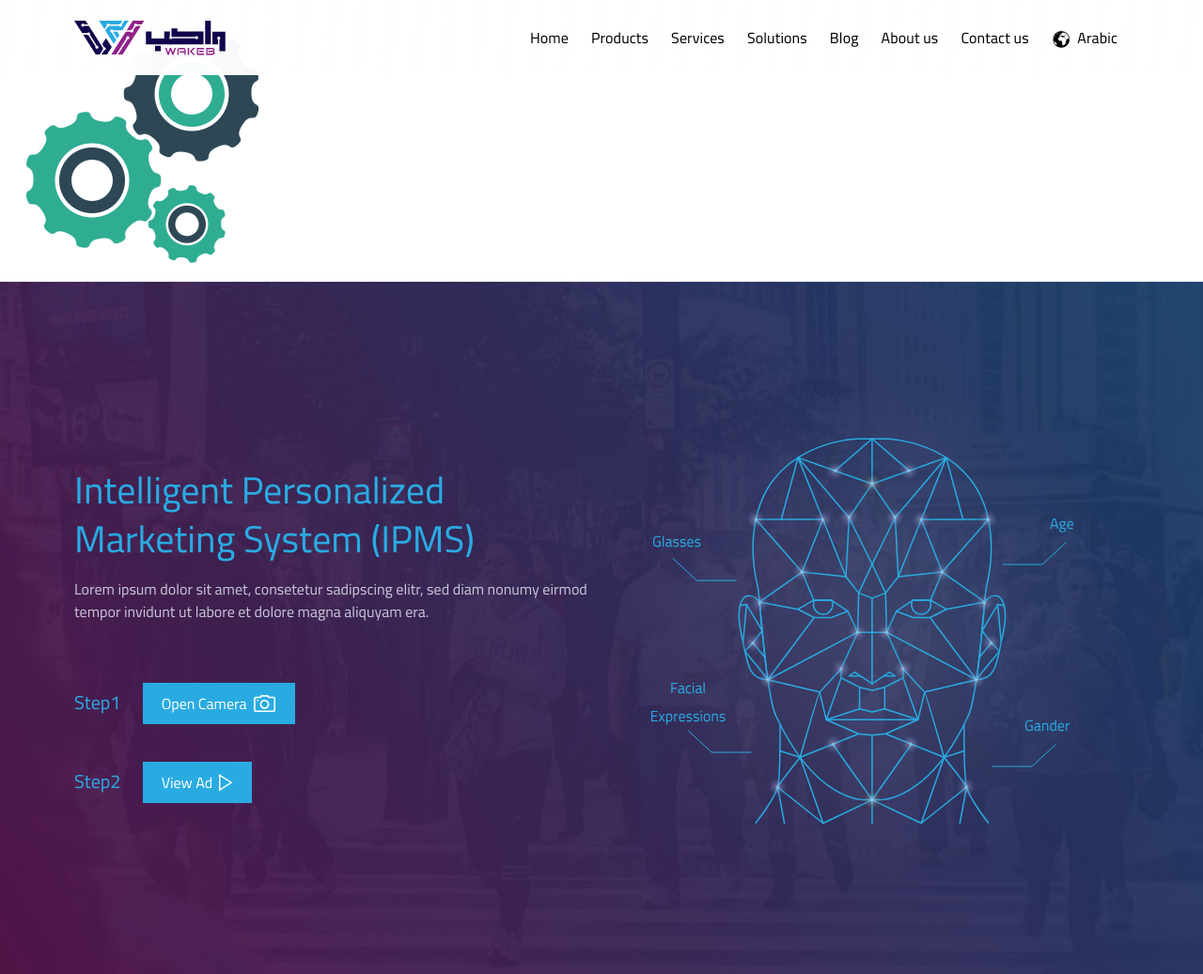
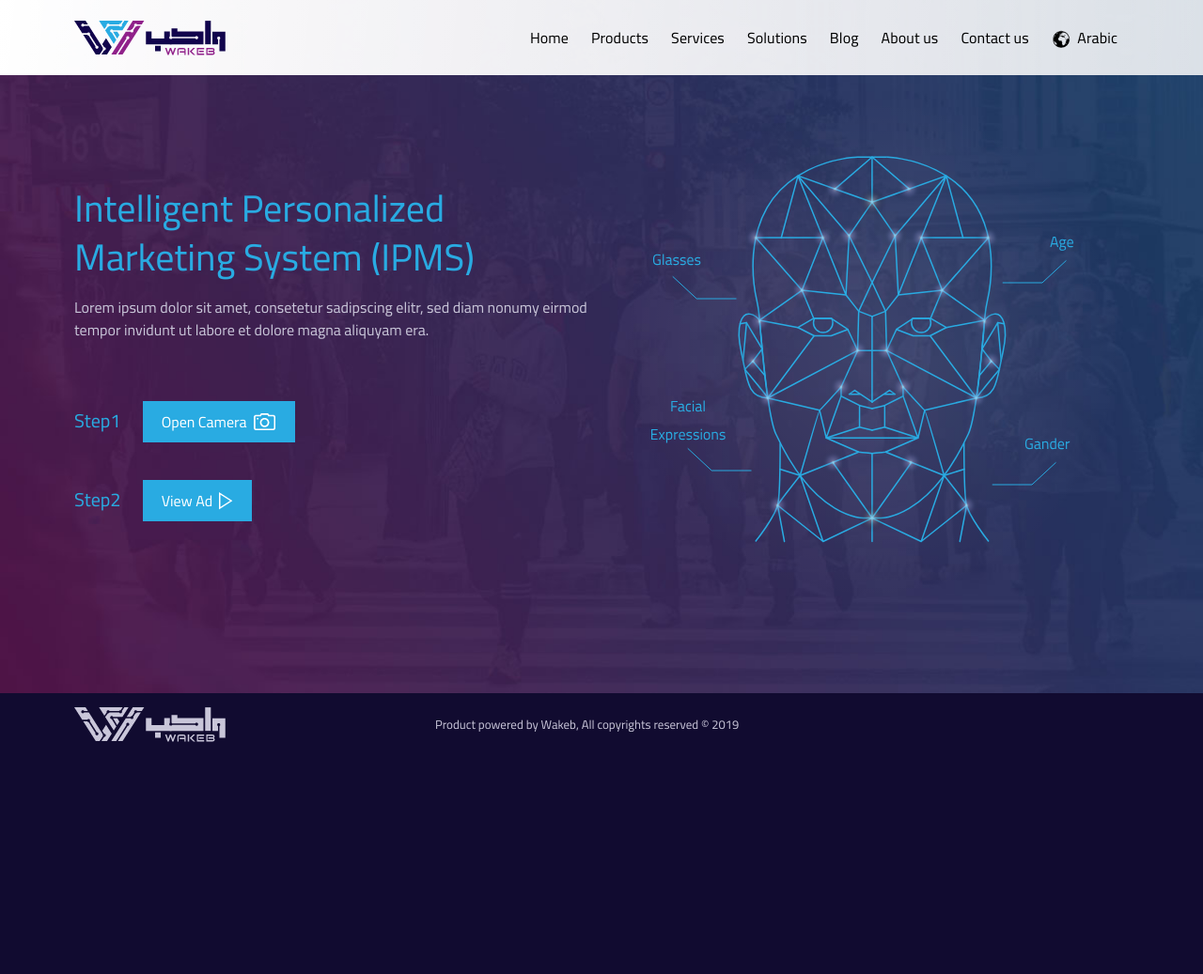
Before and after one commit to elmahyai/faceads2, a Flask app: page / in a window 1280 px wide. Shown: the top 1037 px of the page at 94% size. After the commit the page ends 790 px from the top, so only its background shows below. Run offline with Flask 2, Linux system fonts and the light colour scheme; some libraries are stand-ins or nearby versions; some web fonts are replaced.

Commit message:
Update index.html

```diff
--- a/templates/index.html
+++ b/templates/index.html
@@ -55,11 +55,10 @@
 <body>
 
 
-    <!-- LOADER -->
-    <div id="preloader">
-      <img class="preloader" src="{{ url_for('static', filename='images/loader.gif')}}" alt="Loading . . . ">
-  </div><!-- end loader -->
-  <!-- END LOADER -->
+    <!-- Loading Animation-->
+    <div id="layout-loading">
+        <div class="loader-effect"></div>
+    </div>
 
   <!-- Modal -->
   <div class="modal fade" id="videoModal" tabindex="-1" role="dialog" aria-labelledby="exampleModalLabel" aria-hidden="true">
```
